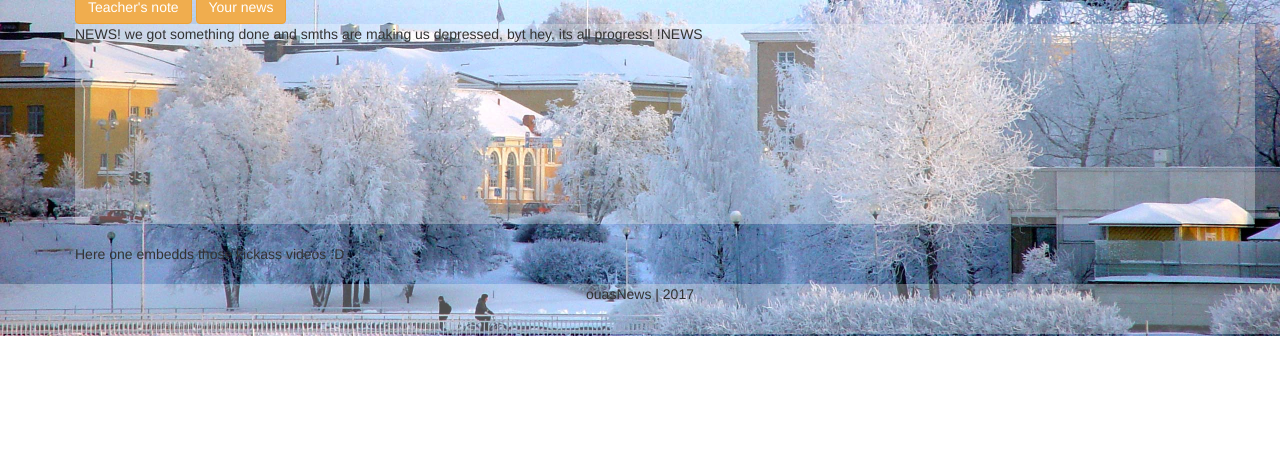
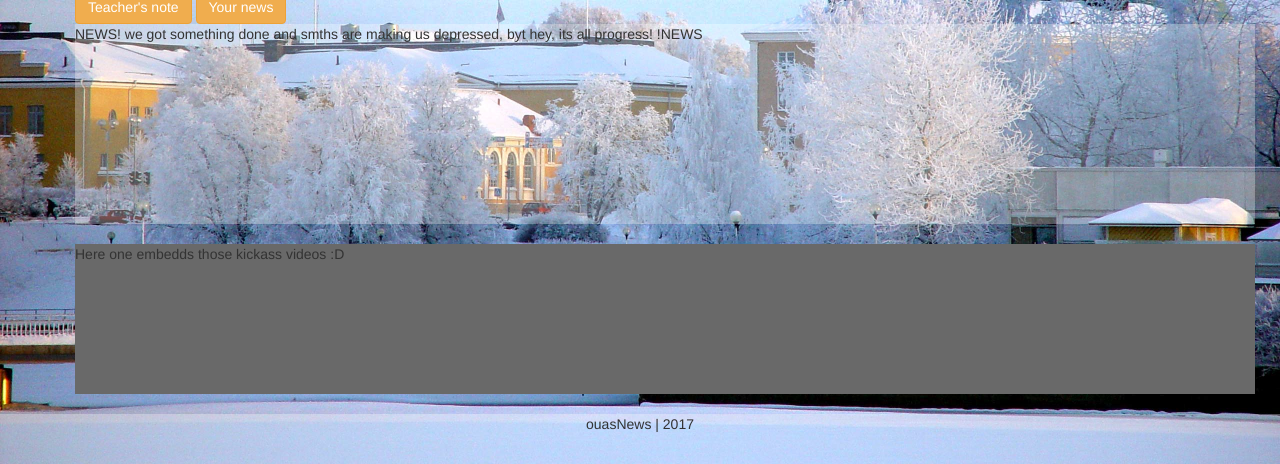
Before and after one commit to mariiabogdanova/oamkProject, a PHP site: page /main.php in a window 1280 px wide. Shown: the part 464-928 px from the top of the page. Before the commit the page ends 800 px from the top, so only its background shows below. Run offline with PHP 8.4, Linux system fonts and the light colour scheme; some libraries are stand-ins or nearby versions.

Commit message:
one last thing

```diff
--- a/Teacher_student/headerstyle.css
+++ b/Teacher_student/headerstyle.css
@@ -99,3 +99,7 @@ body {
 	height: 200px;
 
 }
+#videoBox {
+	background-color: dimgrey;
+	height: 150px;
+}
```
